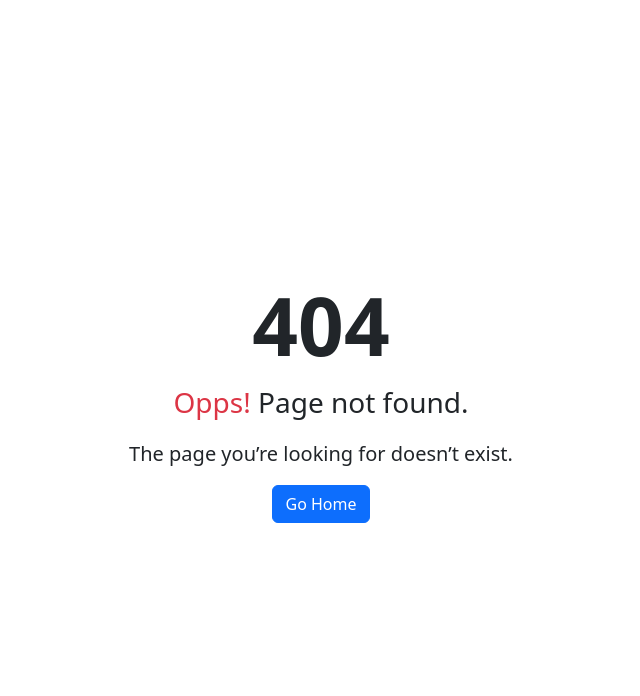
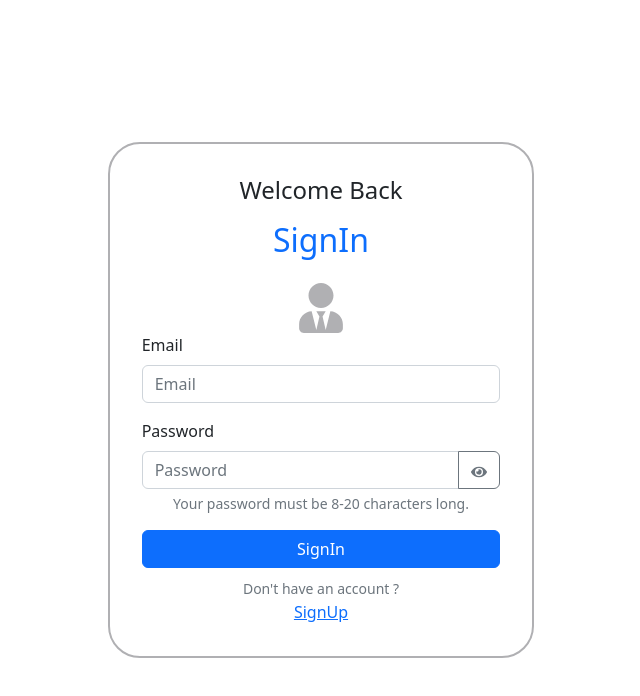
Before and after one commit to HamidRazaShaikh/hotel_booking_app, a React (Create React App) app: page /signin in a window 1280 px wide. Before the commit this address had no page. Shown: the top 696 px of the page, without its empty margins (319-959 px from the left). Built offline with nearby package versions, Linux system fonts and the light colour scheme.

Commit message:
routing done

```diff
--- a/src/App.js
+++ b/src/App.js
@@ -1,27 +1,52 @@
+import React, { useState, useEffect } from "react";
 import "./App.css";
-
+import { AuthProvider } from "./utils/auth";
 import MainScreen from "./screens/mainScreen";
 import PageNotFound from "./screens/404";
-import { Routes, Route, Outlet, Link } from "react-router-dom";
+import { Routes, Route } from "react-router-dom";
 import DetailScreen from "./screens/DetailScreen";
 import BookingScreen from "./screens/BookingScreen";
 import SignUpScreen from "./screens/SignUpScreen";
 import SignInScreen from "./screens/SignInScreen";
+import { ProtectedRoute } from "./protected/protected";
 
 function App() {
-  return (
-    <div className="App">
 
 
+  return (
+    <AuthProvider>
+    <div className="App">
       <Routes>
         <Route path="*" element={<PageNotFound />} />
-        <Route exact path="/" element={<SignInScreen/>}></Route>
-        <Route exact path="/Signup" element={<SignUpScreen/>}></Route>
-        <Route exact path="/main" element={<MainScreen />}></Route>
-        <Route exact path="/details/:id" element={<DetailScreen/>}></Route>
-        <Route exact path="/bookings/:id" element={<BookingScreen/>}></Route>
+        <Route path="/signin" element={<SignInScreen />}></Route>
+        <Route path="/Signup" element={<SignUpScreen />}></Route>
+        <Route
+          path="/"
+          element={
+            <ProtectedRoute>
+              <MainScreen />
+            </ProtectedRoute>
+          }
+        ></Route>
+        <Route
+          path="/details/:id"
+          element={
+            <ProtectedRoute>
+              <DetailScreen />
+            </ProtectedRoute>
+          }
+        ></Route>
+        <Route
+          path="/bookings/:id"
+          element={
+            <ProtectedRoute >
+              <BookingScreen />
+            </ProtectedRoute>
+          }
+        ></Route>
       </Routes>
     </div>
+    </AuthProvider>
   );
 }
 
--- a/src/components/navbar.jsx
+++ b/src/components/navbar.jsx
@@ -1,40 +1,80 @@
-import React from 'react';
+import React from "react";
+import { useNavigate } from "react-router-dom";
+import { useAuth } from "../utils/auth";
 
+const Navbar = () => {
+  const Auth = useAuth();
 
+  const navigate = useNavigate();
 
-
-const Navbar  = () => {
-  return(
-    <nav className ="navbar navbar-dark bg-main fixed-top">
-    <div className ="container-fluid">
-      <a className ="navbar-brand" href="#">Deluxoom</a>
-      <button className ="navbar-toggler" type="button" data-bs-toggle="offcanvas" data-bs-target="#offcanvasDarkNavbar" aria-controls="offcanvasDarkNavbar">
-        <span className ="navbar-toggler-icon"></span>
+  const Logout = () => {
+    Auth.logout();
+  };
+  return (
+    <nav className="navbar navbar-dark bg-main fixed-top">
+      <div className="container-fluid">
+        <a className="navbar-brand" href="#">
+          Deluxoom
+        </a>
+        <button
+          className="navbar-toggler"
+          type="button"
+          data-bs-toggle="offcanvas"
+          data-bs-target="#offcanvasDarkNavbar"
+          aria-controls="offcanvasDarkNavbar"
+        >
+          <span className="navbar-toggler-icon"></span>
         </button>
-      <div className ="offcanvas offcanvas-end text-bg-dark  bg-main" id="offcanvasDarkNavbar" aria-labelledby="offcanvasDarkNavbarLabel">
-        <div className ="offcanvas-header">
-          <h5 className ="offcanvas-title" id="offcanvasDarkNavbarLabel">Find More</h5>
-          <button type="button" className ="btn-close btn-close-white" data-bs-dismiss="offcanvas" aria-label="Close"></button>
+        <div
+          className="offcanvas offcanvas-end text-bg-dark  bg-main"
+          id="offcanvasDarkNavbar"
+          aria-labelledby="offcanvasDarkNavbarLabel"
+        >
+          <div className="offcanvas-header">
+            <h5 className="offcanvas-title" id="offcanvasDarkNavbarLabel">
+              Find More
+            </h5>
+            <button
+              type="button"
+              className="btn-close btn-close-white"
+              data-bs-dismiss="offcanvas"
+              aria-label="Close"
+            ></button>
           </div>
-        <div className ="offcanvas-body  bg-main">
-          <ul className ="navbar-nav">
-            <li className ="nav-item">
-              <a className ="nav-link active" aria-current="page" href="#">Home</a>
+          <div className="offcanvas-body  bg-main">
+            <ul className="navbar-nav">
+              <li className="nav-item">
+                <a className="nav-link active" aria-current="page" href="#">
+                  Home
+                </a>
               </li>
-            <li className ="nav-item">
-              <a className ="nav-link" href="#">Link</a>
+              <li className="nav-item">
+                <button onClick={Logout} className="btn btn-danger">
+                  LogOut
+                </button>
               </li>
-
+              <li className="nav-item">
+                <a className="nav-link" href="#">
+                  Link
+                </a>
+              </li>
             </ul>
-          <form className ="d-flex mt-3" role="search">
-            <input className ="form-control me-2" type="search" placeholder="Search" aria-label="Search"/>
-            <button className ="btn btn-success" type="submit">Search</button>
+            <form className="d-flex mt-3" role="search">
+              <input
+                className="form-control me-2"
+                type="search"
+                placeholder="Search"
+                aria-label="Search"
+              />
+              <button className="btn btn-success" type="submit">
+                Search
+              </button>
             </form>
           </div>
         </div>
       </div>
     </nav>
-   )
-  }
+  );
+};
 
 export default Navbar;
--- /dev/null
+++ b/src/protected/protected.jsx
@@ -0,0 +1,12 @@
+import { Navigate } from "react-router-dom";
+import { useAuth } from "../utils/auth";
+
+export const ProtectedRoute = ({ children }) => {
+  const { user } = useAuth();
+  if (!user) {
+    // user is not authenticated
+    return <Navigate to="/signin" />;
+  }
+
+  return children;
+};
--- a/src/screens/404.jsx
+++ b/src/screens/404.jsx
@@ -8,7 +8,7 @@ const PageNotFound = () => {
       <p className ="lead">
           The page you’re looking for doesn’t exist.
         </p>
-      <a href="/main" className ="btn btn-primary">Go Home</a>
+      <a href="/" className ="btn btn-primary">Go Home</a>
   </div>
 </div>;
 };
--- a/src/screens/SignInScreen.jsx
+++ b/src/screens/SignInScreen.jsx
@@ -1,14 +1,16 @@
 import React, { useState } from "react";
+import { useAuth } from "../utils/auth";
 import { FaUserTie, FaEye, FaEyeSlash } from "react-icons/fa";
-import { Formik, Field, Form, ErrorMessage } from "formik";
+import { Formik, Field, Form, ErrorMessage, replace } from "formik";
 import * as yup from "yup";
-import { Link } from "react-router-dom";
+import { json, Link } from "react-router-dom";
 import axios from "../axiosInstance";
 import { LoaderUtils } from "../components/loading";
 import { useNavigate } from "react-router-dom";
 
 const SignInScreen = () => {
   const navigate = useNavigate();
+  const Auth = useAuth();
   const [showPassword, setShowPassword] = useState(false);
   const [isLoading, setIsLoading] = useState(false);
 
@@ -28,11 +30,10 @@ const SignInScreen = () => {
       try {
         const res = await axios.post("/api/users/signin", { userData: values });
         const { data } = await res?.data;
+        let { _id, name, email } = data;
+        setIsLoading(false);
+        Auth.login({ _id, name, email });
 
-        console.log(data);
-
-        setIsLoading(false);
-        navigate("/main");
       } catch (error) {
         const { message } = error?.response?.data;
         setIsLoading(false);
--- a/src/screens/SignUpScreen.jsx
+++ b/src/screens/SignUpScreen.jsx
@@ -1,4 +1,5 @@
 import React, { useState } from "react";
+import { useAuth } from "../utils/auth";
 import { FaUserTie, FaEye, FaEyeSlash } from "react-icons/fa";
 import { Formik, Field, Form, ErrorMessage } from "formik";
 import * as yup from "yup";
@@ -9,6 +10,7 @@ import { useNavigate } from "react-router-dom";
 
 const SignUpScreen = () => {
   const navigate = useNavigate();
+  const Auth = useAuth();
   const [showPassword, setShowPassword] = useState(false);
   const [isLoading, setIsLoading] = useState(false);
 
@@ -29,10 +31,10 @@ const SignUpScreen = () => {
       console.log(values);
       try {
         const res = await axios.post("/api/users/signup", { userData: values });
-        const { data} = await res?.data;
-        // localStorage.setItem('token', token);
+        const { data } = await res?.data;
+        let { _id, name, email } = data;
+        Auth.login({ _id, name, email });
         setIsLoading(false);
-        navigate("/main");
       } catch (error) {
         console.log(error);
         const { message } = error?.response?.data;
--- /dev/null
+++ b/src/utils/auth.jsx
@@ -0,0 +1,33 @@
+import { createContext, useContext, useMemo } from "react";
+import { useNavigate } from "react-router-dom";
+import { useLocalStorage } from "./useLocalStorage";
+const AuthContext = createContext();
+
+export const AuthProvider = ({ children }) => {
+  const [user, setUser] = useLocalStorage("user", null);
+  const navigate = useNavigate();
+
+  const login = async (data) => {
+    setUser(data);
+    navigate("/");
+  };
+
+  const logout = () => {
+    setUser(null);
+    navigate("/signin", { replace: true });
+  };
+
+  const value = useMemo(
+    () => ({
+      user,
+      login,
+      logout,
+    }),
+    [user]
+  );
+  return <AuthContext.Provider value={value}>{children}</AuthContext.Provider>;
+};
+
+export const useAuth = () => {
+  return useContext(AuthContext);
+};
--- /dev/null
+++ b/src/utils/useLocalStorage.jsx
@@ -0,0 +1,24 @@
+import { useState } from "react";
+
+export const useLocalStorage = (keyName, defaultValue) => {
+  const [storedValue, setStoredValue] = useState(() => {
+    try {
+      const value = window.localStorage.getItem(keyName);
+      if (value) {
+        return JSON.parse(value);
+      } else {
+        window.localStorage.setItem(keyName, JSON.stringify(defaultValue));
+        return defaultValue;
+      }
+    } catch (err) {
+      return defaultValue;
+    }
+  });
+  const setValue = (newValue) => {
+    try {
+      window.localStorage.setItem(keyName, JSON.stringify(newValue));
+    } catch (err) {}
+    setStoredValue(newValue);
+  };
+  return [storedValue, setValue];
+};
```
Lines whose indentation alone changed are shown as unchanged.
